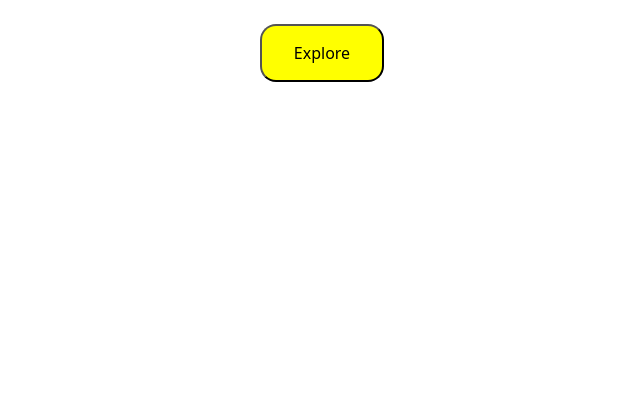
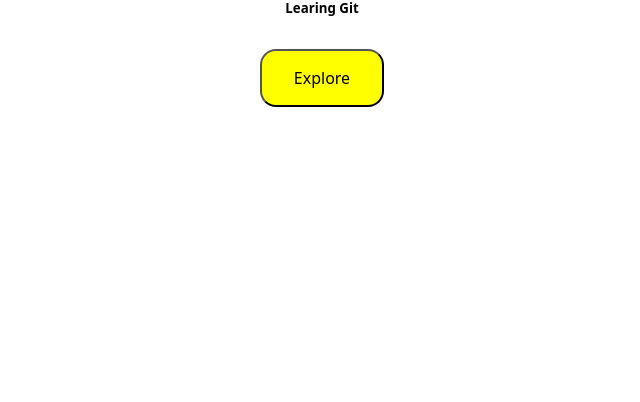
Before and after one commit to tanishqsonwane17/GitTask, a plain HTML site: page index.html in a window 1280 px wide. Shown: the part 398-800 px from the top of the page, without its empty margins (318-958 px from the left). Drawn offline with Linux system fonts and the light colour scheme.

Commit message:
another h1 added

```diff
--- a/index.html
+++ b/index.html
@@ -9,6 +9,7 @@
 <body>
     <main>
         <h1>We Do Epic Shitt</h1>
+        <h5>Learing Git </h5>
         <button>Explore</button>
     </main>
 </body>
```
